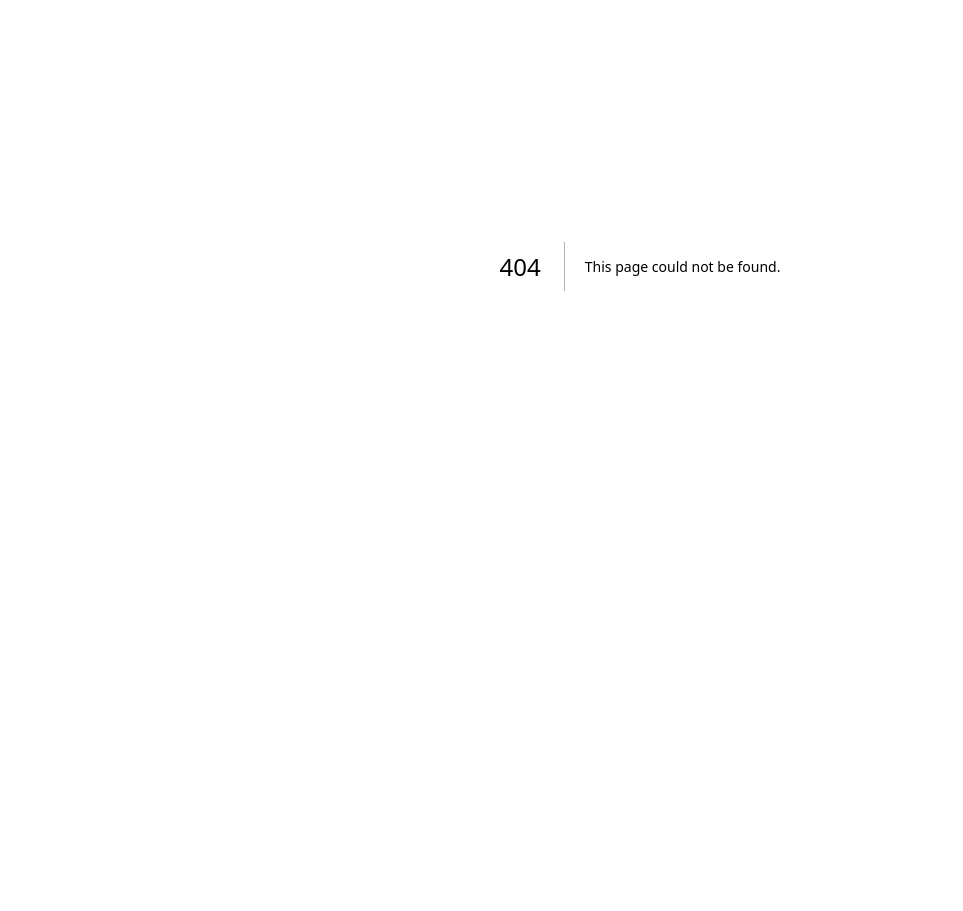
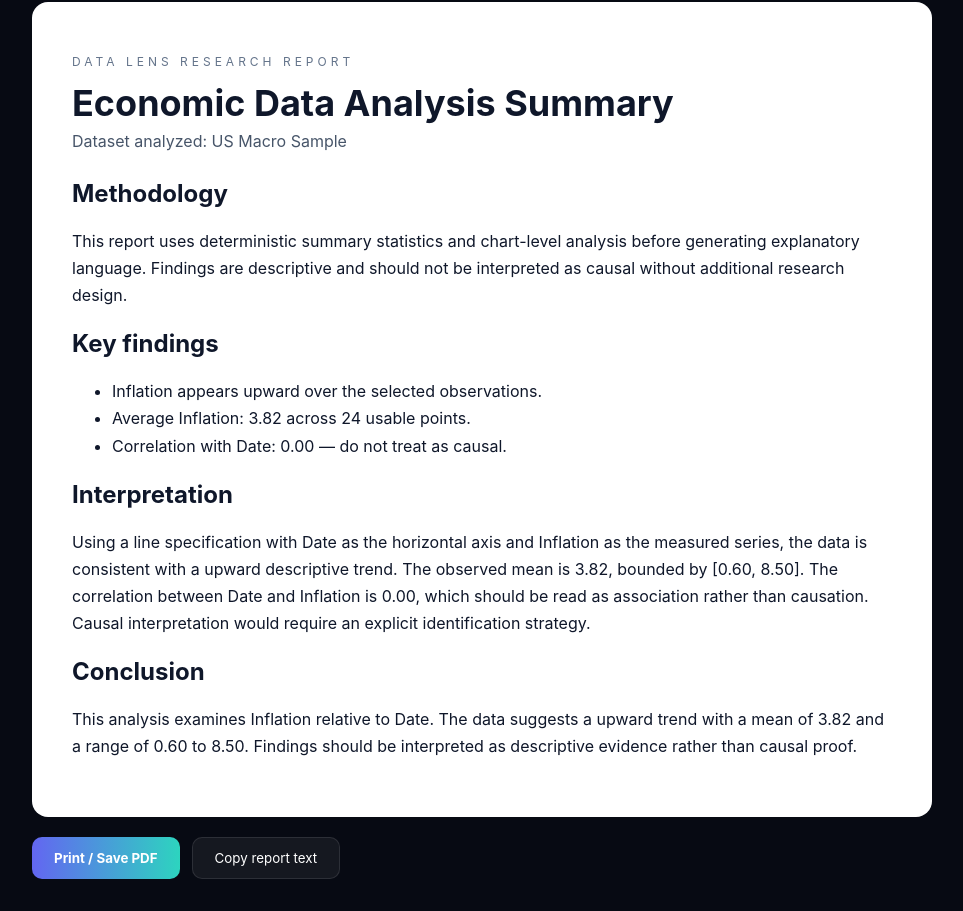
Before and after one commit to Damolaakinyemi/data-lens, a Next.js app: page /reports in a window 1280 px wide. Before the commit this address had no page. Shown: the part 200-1111 px from the top of the page, without its empty margins (0-963 px from the left). Before the commit the page ends 866 px from the top, so only its background shows below. Built offline with nearby package versions, Linux system fonts and the light colour scheme.

Commit message:
Add Reports page

```diff
--- /dev/null
+++ b/src/app/reports/page.tsx
@@ -0,0 +1,104 @@
+"use client";
+import { useData } from "@/components/DataContext";
+import { profileColumns } from "@/lib/dataUtils";
+import { buildInsights } from "@/lib/insights";
+
+export default function Reports() {
+  const { rows, datasetName } = useData();
+  const profiles = profileColumns(rows);
+
+  const numeric =
+    profiles.find((p) => p.type === "number")?.name ||
+    profiles[0]?.name ||
+    "Value";
+  const x =
+    profiles.find((p) => p.name !== numeric)?.name ||
+    profiles[0]?.name ||
+    "Index";
+
+  const insights = buildInsights(rows, "line", x, numeric);
+
+  return (
+    <main style={{ padding: 32, minHeight: "100vh" }}>
+      <h1 style={{ fontSize: 36, margin: 0 }}>Reports</h1>
+      <p style={{ color: "#9CA3AF" }}>Export a polished research summary.</p>
+
+      <article
+        id="report"
+        style={{
+          marginTop: 24,
+          maxWidth: 900,
+          padding: 40,
+          background: "white",
+          color: "#0F172A",
+          borderRadius: 16
+        }}
+      >
+        <p style={{ letterSpacing: 4, fontSize: 12, color: "#64748B" }}>
+          DATA LENS RESEARCH REPORT
+        </p>
+        <h1 style={{ fontSize: 36, margin: "10px 0 0" }}>
+          Economic Data Analysis Summary
+        </h1>
+        <p style={{ color: "#475569", marginTop: 6 }}>
+          Dataset analyzed: {datasetName}
+        </p>
+
+        <h2 style={{ marginTop: 28 }}>Methodology</h2>
+        <p style={{ lineHeight: 1.7 }}>
+          This report uses deterministic summary statistics and chart-level
+          analysis before generating explanatory language. Findings are
+          descriptive and should not be interpreted as causal without additional
+          research design.
+        </p>
+
+        <h2>Key findings</h2>
+        <ul style={{ lineHeight: 1.7 }}>
+          {insights.takeaways.map((t, i) => (
+            <li key={i}>{t}</li>
+          ))}
+        </ul>
+
+        <h2>Interpretation</h2>
+        <p style={{ lineHeight: 1.7 }}>{insights.academic}</p>
+
+        <h2>Conclusion</h2>
+        <p style={{ lineHeight: 1.7 }}>{insights.report}</p>
+      </article>
+
+      <div style={{ marginTop: 20, display: "flex", gap: 12 }}>
+        <button
+          onClick={() => window.print()}
+          style={{
+            padding: "12px 22px",
+            background: "linear-gradient(90deg, #6366F1, #2DD4BF)",
+            border: "none",
+            borderRadius: 10,
+            color: "white",
+            fontWeight: 700,
+            cursor: "pointer"
+          }}
+        >
+          Print / Save PDF
+        </button>
+        <button
+          onClick={() =>
+            navigator.clipboard.writeText(
+              document.getElementById("report")?.innerText || ""
+            )
+          }
+          style={{
+            padding: "12px 22px",
+            background: "rgba(255,255,255,0.06)",
+            border: "1px solid rgba(255,255,255,0.1)",
+            borderRadius: 10,
+            color: "white",
+            cursor: "pointer"
+          }}
+        >
+          Copy report text
+        </button>
+      </div>
+    </main>
+  );
+}
```
